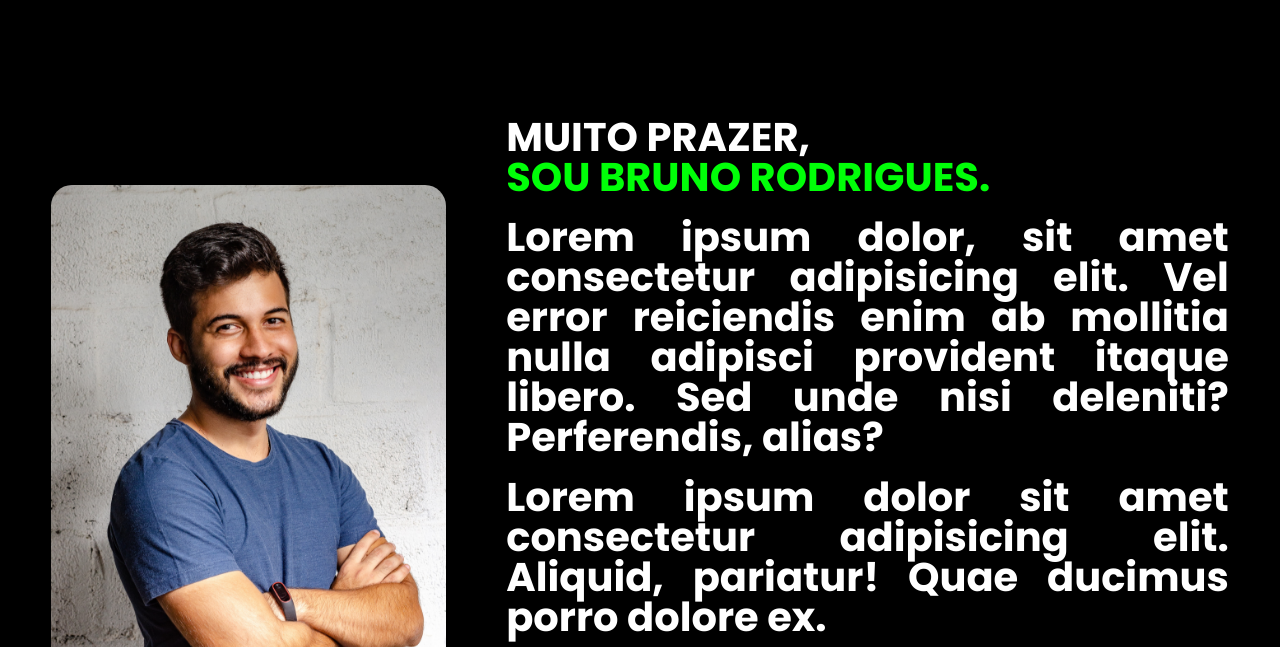
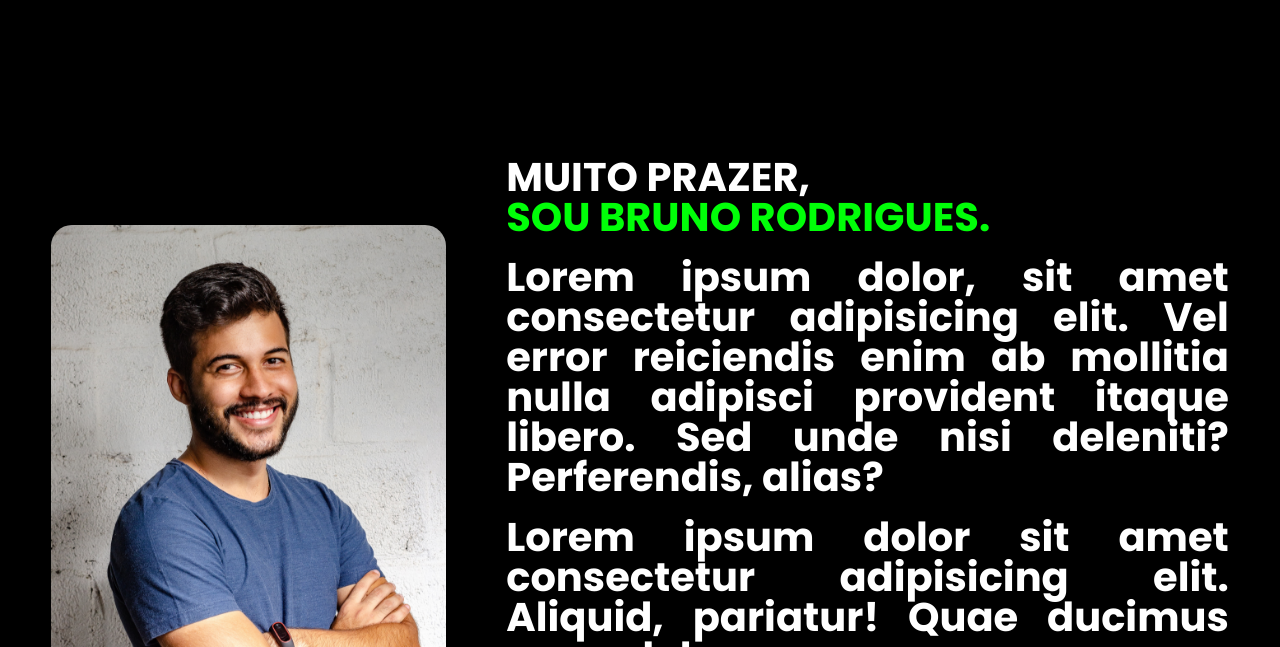
Before and after one commit to Lcourse/portfolio-example, a plain HTML site: page src/index.html in a window 1280 px wide. Shown: the part 1165-1812 px from the top of the page. Drawn offline with nearby package versions, Linux system fonts and the light colour scheme.

Commit message:
.section.sobre

```diff
--- a/src/css/style.css
+++ b/src/css/style.css
@@ -159,7 +159,7 @@ section.especialidades .flex {
 /* Estilo Sobre */
 
 section.sobre {
-    padding: 40px 4%;
+    padding: 80px 4%;
 }
 
 section.sobre .flex {
```
